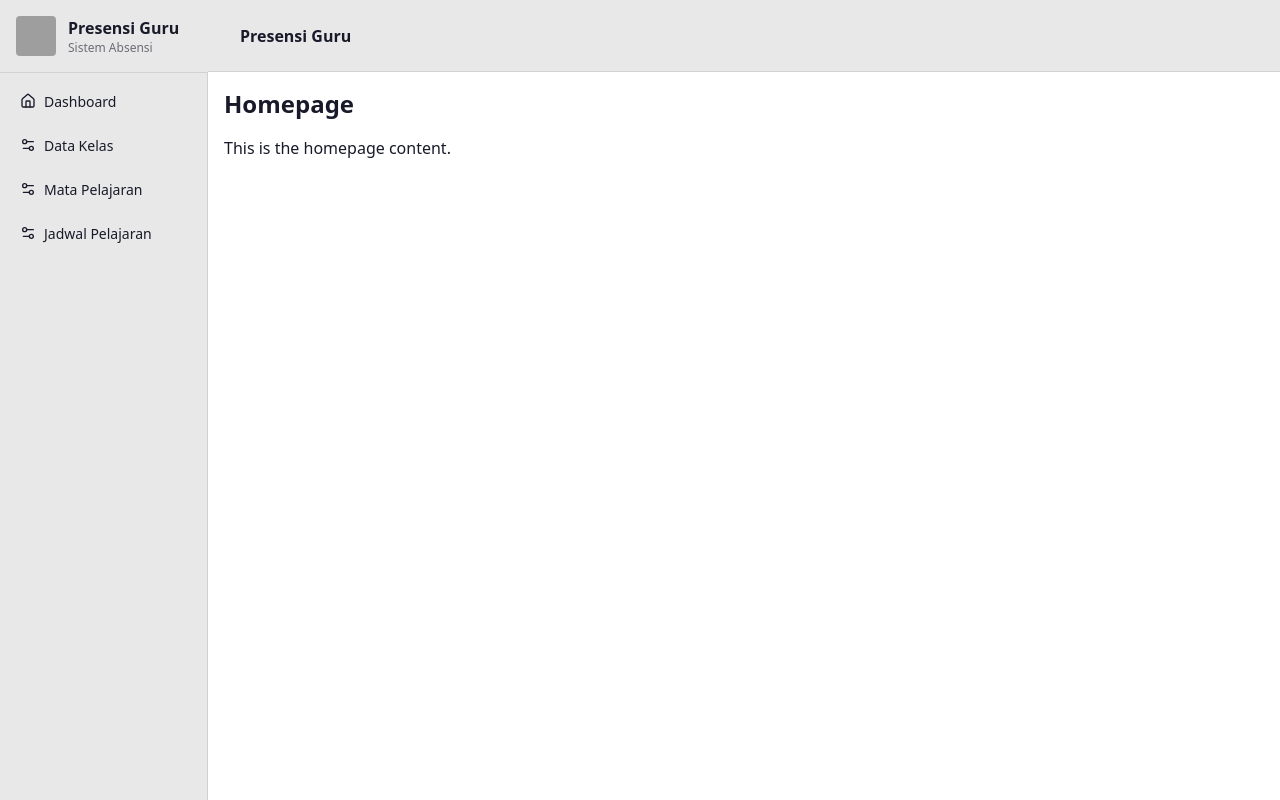
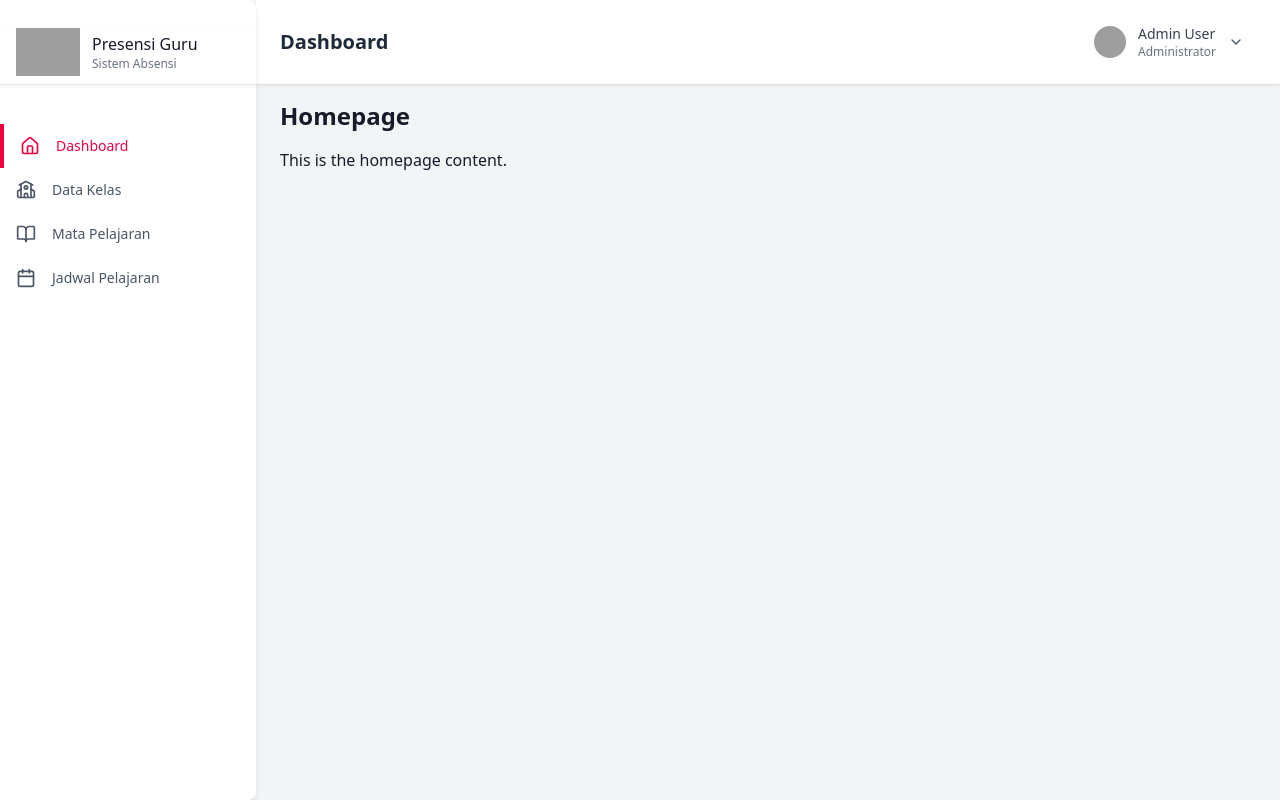
Before and after one commit to nesyaalviani/landing-presensi-guru, a Nuxt app: page / in a window 1280 px wide. Built offline with nearby package versions, Linux system fonts and the light colour scheme; grey boxes are pictures that could not be loaded.

Commit message:
update sidebar and navbar

```diff
--- a/app/layouts/default.vue
+++ b/app/layouts/default.vue
@@ -1,104 +1,124 @@
 <template>
-    <div class="drawer lg:drawer-open">
-        <input id="my-drawer-4" type="checkbox" class="drawer-toggle" ref="drawerCheckbox" />
-        <div class="drawer-content">
-            <nav class="navbar h-18 w-full bg-base-200 border-b border-base-300 px-4">
-                <!-- <label for="my-drawer-4" aria-label="open sidebar" class="btn btn-square btn-ghost lg:hidden">
-                    <svg xmlns="http://www.w3.org/2000/svg" viewBox="0 0 24 24" stroke-linejoin="round"
-                        stroke-linecap="round" stroke-width="2" fill="none" stroke="currentColor"
-                        class="my-1.5 inline-block size-4">
-                        <path d="M4 4m0 2a2 2 0 0 1 2 -2h12a2 2 0 0 1 2 2v12a2 2 0 0 1 -2 2h-12a2 2 0 0 1 -2 -2z">
-                        </path>
-                        <path d="M9 4v16"></path>
-                        <path d="M14 10l2 2l-2 2"></path>
-                    </svg>
-                </label> -->
-                <div class="px-4 font-bold">Presensi Guru</div>
-            </nav>
-            <div class="p-4">
-                <slot />
+   <div class="w-screen bg-gray-100">
+  <!-- Sidebar -->
+  <div class="fixed left-0 top-0 h-screen w-64 z-30">
+  <div class="flex h-full flex-col overflow-y-auto rounded-br-lg rounded-tr-lg bg-white pt-5 shadow-md">
+    <div class="flex mt-2 items-center px-4 shadow-sm pb-2">
+      <img class="h-12 w-auto max-w-full align-middle" src="https://media.cake.me/image/upload/s--T4D1SVbM--/c_pad,fl_png8,h_400,w_400/v1696135770/z1d2uzgbr1faa8rzwaye.png" alt="" />
+      <div class="flex ml-3 flex-col">
+        <h3 class="font-medium">Presensi Guru</h3>
+        <p class="text-xs text-gray-500">Sistem Absensi</p>
       </div>
     </div>
-        <div class="drawer-side is-drawer-close:overflow-visible">
-            <label for="my-drawer-4" aria-label="close sidebar" class="drawer-overlay"></label>
-            <div class="flex min-h-full flex-col items-start bg-base-200 is-drawer-close:w-14 is-drawer-open:w-52">
 
-                <div class="p-4 w-full border-b border-base-300">
-                    <div class="is-drawer-close:hidden flex items-center gap-3">
-                        <img src="https://ui-avatars.com/api/?name=Presensi+Guru&background=0D8ABC&color=fff&size=128"
-                            alt="Logo Presensi Guru" class="w-10 h-10 rounded" />
-                        <div>
-                            <h2 class="font-bold text-base">Presensi Guru</h2>
-                            <p class="text-xs opacity-60">Sistem Absensi</p>
+    <div class="flex mt-10 flex-1 flex-col pb-10">
+      <div class="">
+        <nav class="flex-1">
+          <NuxtLink
+            to="/"
+            :class="getLinkClass('/')"
+          >
+            <Home class="mr-4 h-5 w-5 align-middle" />
+            Dashboard
+          </NuxtLink>
+
+          <NuxtLink
+            to="/settings"
+            :class="getLinkClass('/settings')"
+          >
+            <School class="mr-4 h-5 w-5 align-middle" />
+            Data Kelas
+          </NuxtLink>
+
+          <NuxtLink
+            to="/mata-pelajaran"
+            :class="getLinkClass('/mata-pelajaran')"
+          >
+            <BookOpen class="mr-4 h-5 w-5 align-middle" />
+            Mata Pelajaran
+          </NuxtLink>
+
+          <NuxtLink
+            to="/jadwal"
+            :class="getLinkClass('/jadwal')"
+          >
+            <Calendar class="mr-4 h-5 w-5 align-middle" />
+            Jadwal Pelajaran
+          </NuxtLink>
+        </nav>
+      </div>
     </div>
   </div>
 </div>
 
-                <ul class="menu w-full grow border-r border-base-300 bg-base-200 p-2 gap-1">
-                    <li>
-                        <NuxtLink to="/" class="is-drawer-close:tooltip is-drawer-close:tooltip-right"
-                            data-tip="Homepage">
-                            <svg xmlns="http://www.w3.org/2000/svg" viewBox="0 0 24 24" stroke-linejoin="round"
-                                stroke-linecap="round" stroke-width="2" fill="none" stroke="currentColor"
-                                class="my-1.5 inline-block size-4">
-                                <path d="M15 21v-8a1 1 0 0 0-1-1h-4a1 1 0 0 0-1 1v8"></path>
-                                <path
-                                    d="M3 10a2 2 0 0 1 .709-1.528l7-5.999a2 2 0 0 1 2.582 0l7 5.999A2 2 0 0 1 21 10v9a2 2 0 0 1-2 2H5a2 2 0 0 1-2-2z">
-                                </path>
-                            </svg>
-                            <span class="is-drawer-close:hidden">Dashboard</span>
-                        </NuxtLink>
-                    </li>
-                    <li>
-                        <NuxtLink to="/settings" class="is-drawer-close:tooltip is-drawer-close:tooltip-right"
-                            data-tip="Settings">
-                            <svg xmlns="http://www.w3.org/2000/svg" viewBox="0 0 24 24" stroke-linejoin="round"
-                                stroke-linecap="round" stroke-width="2" fill="none" stroke="currentColor"
-                                class="my-1.5 inline-block size-4">
-                                <path d="M20 7h-9"></path>
-                                <path d="M14 17H5"></path>
-                                <circle cx="17" cy="17" r="3"></circle>
-                                <circle cx="7" cy="7" r="3"></circle>
-                            </svg>
-                            <span class="is-drawer-close:hidden">Data Kelas</span>
-                        </NuxtLink>
-                    </li>
-                    <li>
-                        <NuxtLink to="/settings" class="is-drawer-close:tooltip is-drawer-close:tooltip-right"
-                            data-tip="Settings">
-                            <svg xmlns="http://www.w3.org/2000/svg" viewBox="0 0 24 24" stroke-linejoin="round"
-                                stroke-linecap="round" stroke-width="2" fill="none" stroke="currentColor"
-                                class="my-1.5 inline-block size-4">
-                                <path d="M20 7h-9"></path>
-                                <path d="M14 17H5"></path>
-                                <circle cx="17" cy="17" r="3"></circle>
-                                <circle cx="7" cy="7" r="3"></circle>
-                            </svg>
-                            <span class="is-drawer-close:hidden">Mata Pelajaran</span>
-                        </NuxtLink>
-                    </li>
-                    <li>
-                        <NuxtLink to="/settings" class="is-drawer-close:tooltip is-drawer-close:tooltip-right"
-                            data-tip="Settings">
-                            <svg xmlns="http://www.w3.org/2000/svg" viewBox="0 0 24 24" stroke-linejoin="round"
-                                stroke-linecap="round" stroke-width="2" fill="none" stroke="currentColor"
-                                class="my-1.5 inline-block size-4">
-                                <path d="M20 7h-9"></path>
-                                <path d="M14 17H5"></path>
-                                <circle cx="17" cy="17" r="3"></circle>
-                                <circle cx="7" cy="7" r="3"></circle>
-                            </svg>
-                            <span class="is-drawer-close:hidden">Jadwal Pelajaran</span>
-                        </NuxtLink>
-                    </li>
-                </ul>
+<!-- Main Content Area -->
+<div class="ml-64 min-h-screen">
+  <nav class="fixed top-0 right-0 left-64 bg-white shadow-sm z-20">
+    <div class="px-6 py-4">
+      <div class="flex items-center justify-between">
+        <div class="flex items-center space-x-4">
+          <h2 class="text-xl font-semibold text-gray-800">{{ pageTitle }}</h2>
+        </div>
+
+        <!-- Right side - User menu -->
+        <div class="flex items-center space-x-4">
+          <!-- User Profile -->
+          <div class="flex items-center space-x-3 cursor-pointer hover:bg-gray-100 px-3 py-2 rounded-lg transition-colors">
+            <img class="h-8 w-8 rounded-full object-cover" src="https://ui-avatars.com/api/?name=Admin+User&background=fb7185&color=fff" alt="User" />
+            <div class="hidden md:block">
+              <p class="text-sm font-medium text-gray-700">Admin User</p>
+              <p class="text-xs text-gray-500">Administrator</p>
+            </div>
+            <ChevronDown class="h-4 w-4 text-gray-600" />
           </div>
         </div>
+      </div>
+    </div>
+  </nav>
+
+  <div class="pt-25 p-6">
+    <slot />
+  </div>
+</div>
+
 </div>
 </template>
 
 <script setup>
-import { ref, onMounted } from 'vue'
+import { ref, onMounted, computed } from 'vue'
+import { Home, School, BookOpen, Calendar, ChevronDown } from 'lucide-vue-next'
+
+const route = useRoute()
+
+// Compute page title based on current route
+const pageTitle = computed(() => {
+  const titles = {
+    '/': 'Dashboard',
+    '/settings': 'Data Kelas',
+    '/mata-pelajaran': 'Mata Pelajaran',
+    '/jadwal': 'Jadwal Pelajaran'
+  }
+  return titles[route.path] || 'Dashboard'
+})
+
+// Function to determine if a link is active
+const isActive = (path) => {
+  if (path === '/') {
+    return route.path === '/'
+  }
+  return route.path.startsWith(path)
+}
+
+// Function to get link classes based on active state
+const getLinkClass = (path) => {
+  const baseClasses = 'flex cursor-pointer items-center py-3 px-4 text-sm font-medium outline-none transition-all duration-100 ease-in-out'
+
+  if (isActive(path)) {
+    return `${baseClasses} border-l-4 border-l-rose-600 text-rose-600 focus:border-l-4`
+  }
+
+  return `${baseClasses} border-l-rose-600 text-gray-600 hover:border-l-4 hover:border-l-rose-600 hover:text-rose-600 focus:border-l-4`
+}
 
 const drawerCheckbox = ref(null)
 
--- a/package.json
+++ b/package.json
@@ -12,6 +12,7 @@
   "dependencies": {
     "@tailwindcss/vite": "^4.1.18",
     "daisyui": "^5.5.14",
+    "lucide-vue-next": "^0.563.0",
     "nuxt": "^4.3.0",
     "tailwindcss": "^4.1.18",
     "vue": "^3.5.27",
```
Also changed, not shown: 1 other file (tests, documents, lock files or other folders). Lines whose indentation alone changed are shown as unchanged.
